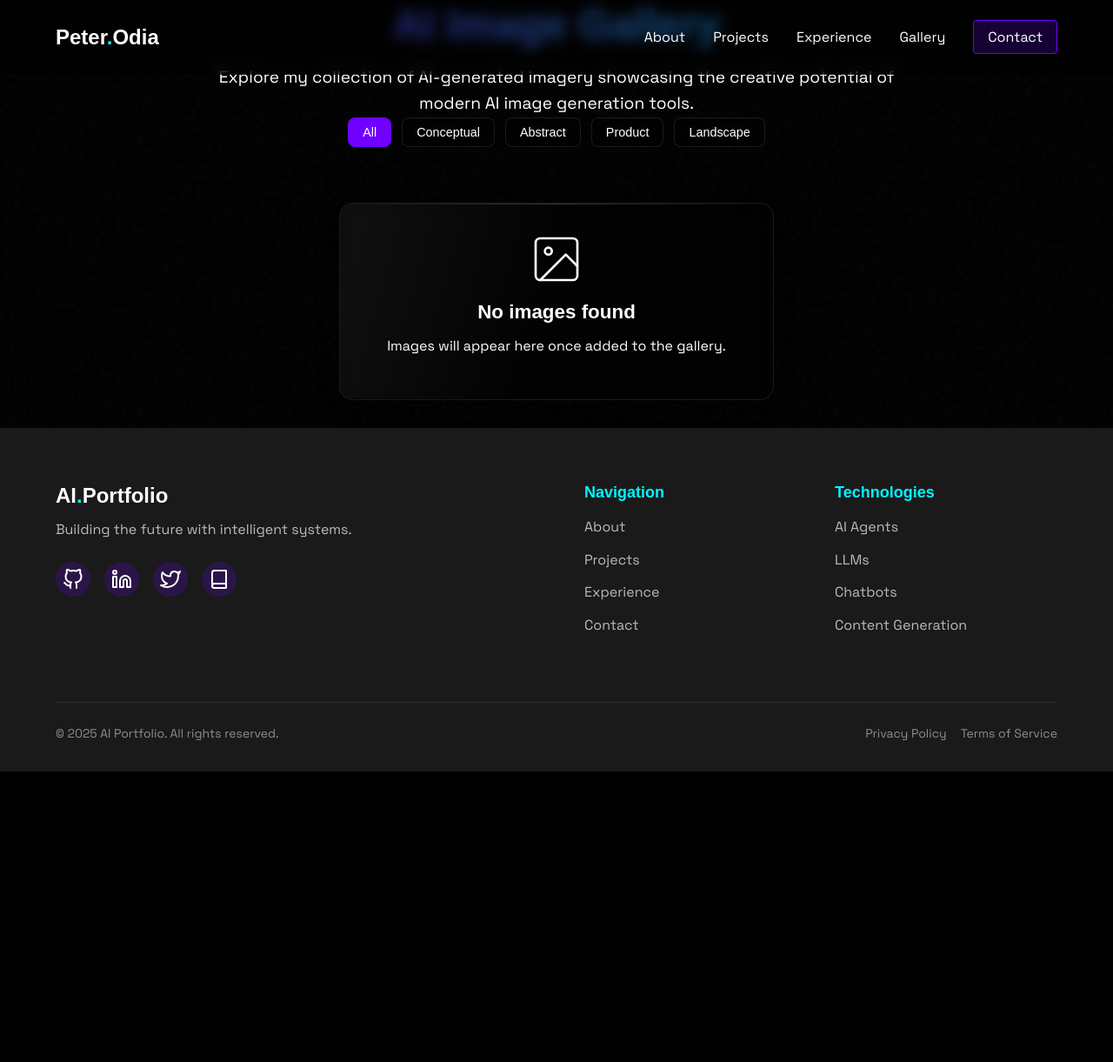
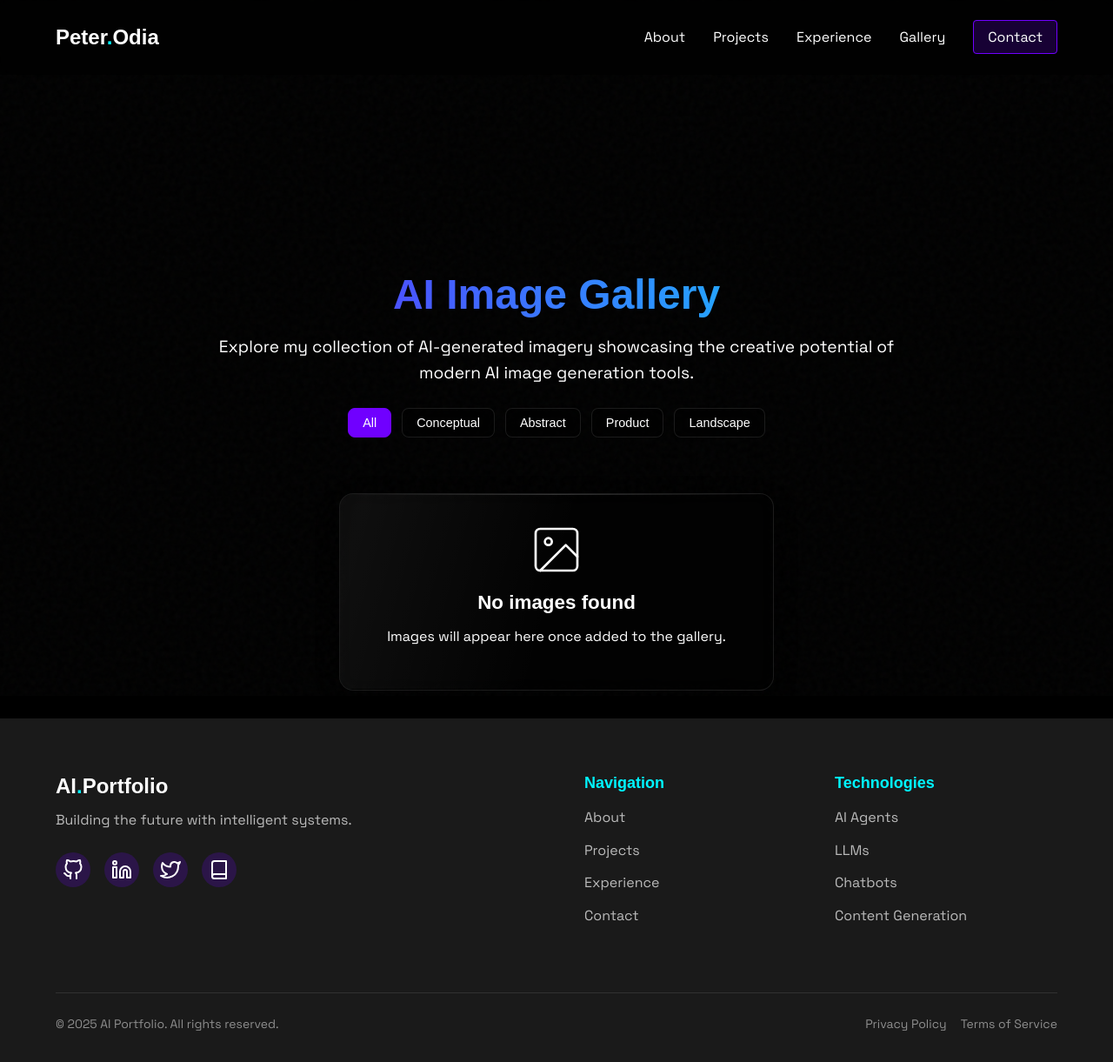
Before and after one commit to Peter07odia/portfolio, a Flask app: page /gallery in a window 1280 px wide. Shown: the whole page at 87% size. Before the commit the page ends 887 px from the top, so only its background shows below. Run offline with Flask 3, Linux system fonts and the light colour scheme; data that the repository does not hold is empty; some web fonts are replaced.

Commit message:
Adjust the layout of the image gallery to improve readability
Fixes gallery header padding and main content spacing across templates.

Replit-Commit-Author: Agent
Replit-Commit-Session-Id: b35ba973-9a45-4791-bc11-b8d8b69524de
Replit-Commit-Screenshot-Url: https://storage.googleapis.com/screenshot-production-us-central1/50f8758c-f764-4462-96f2-0091a6566f34/1d1ccd1c-543e-4d0e-9184-d2067d50181b.jpg

```diff
--- a/static/css/gallery.css
+++ b/static/css/gallery.css
@@ -1,6 +1,9 @@
 /* Gallery Header Styles */
 .gallery-header {
-    padding: calc(var(--space-xxl) + 80px) 0 var(--space-lg);
+    padding: 150px 0 var(--space-lg);
+    margin-top: 0;
+    position: relative;
+    z-index: 1;
     background-color: var(--bg-color);
     text-align: center;
 }
--- a/static/css/style.css
+++ b/static/css/style.css
@@ -228,6 +228,8 @@ section {
 
 /* Header Styles */
 .site-header {
+    display: block !important;
+    visibility: visible !important;
     position: fixed;
     top: 0;
     left: 0;
--- a/templates/gallery.html
+++ b/templates/gallery.html
@@ -5,6 +5,7 @@
 {% endblock %}
 
 {% block content %}
+    <div style="height: 80px; width: 100%;"></div>
     <section class="gallery-header">
         <div class="container">
             <h1 class="page-title">AI Image Gallery</h1>
--- a/templates/layout.html
+++ b/templates/layout.html
@@ -32,7 +32,7 @@
 
     {% include 'partials/header.html' %}
 
-    <main>
+    <main style="padding-top: 80px;">
         {% block content %}{% endblock %}
     </main>
 
```
